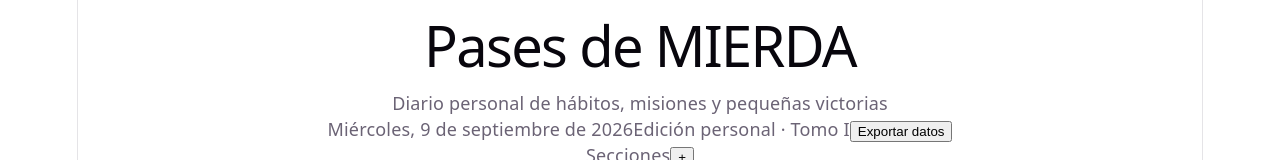
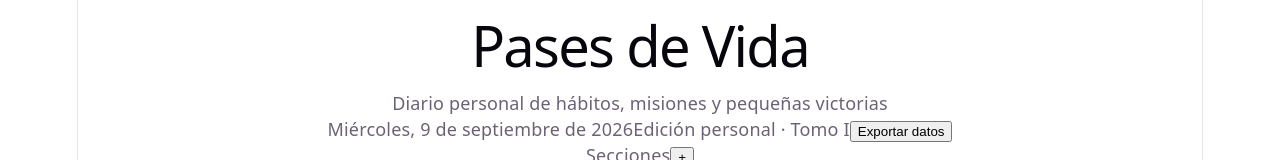
Before and after one commit to AlecArroyo/Battle-Pass-To-Do-List, a React (Vite) app: page / in a window 1280 px wide. Shown: the top 160 px of the page. Built offline with nearby package versions, Linux system fonts and the light colour scheme; no server answers; the HTML template or start-up script is replaced by a standard one.

Commit message:
CloudFare Pases de vida

```diff
--- a/src/components/Masthead.jsx
+++ b/src/components/Masthead.jsx
@@ -23,7 +23,7 @@ export function Masthead() {
   return (
     <header className="masthead">
       <div className="masthead-flag">
-        <h1 className="masthead-title">Pases <span className="accent">de MIERDA</span></h1>
+        <h1 className="masthead-title">Pases <span className="accent">de Vida</span></h1>
         <p className="masthead-tagline">Diario personal de hábitos, misiones y pequeñas victorias</p>
       </div>
       <div className="masthead-strip">
```
